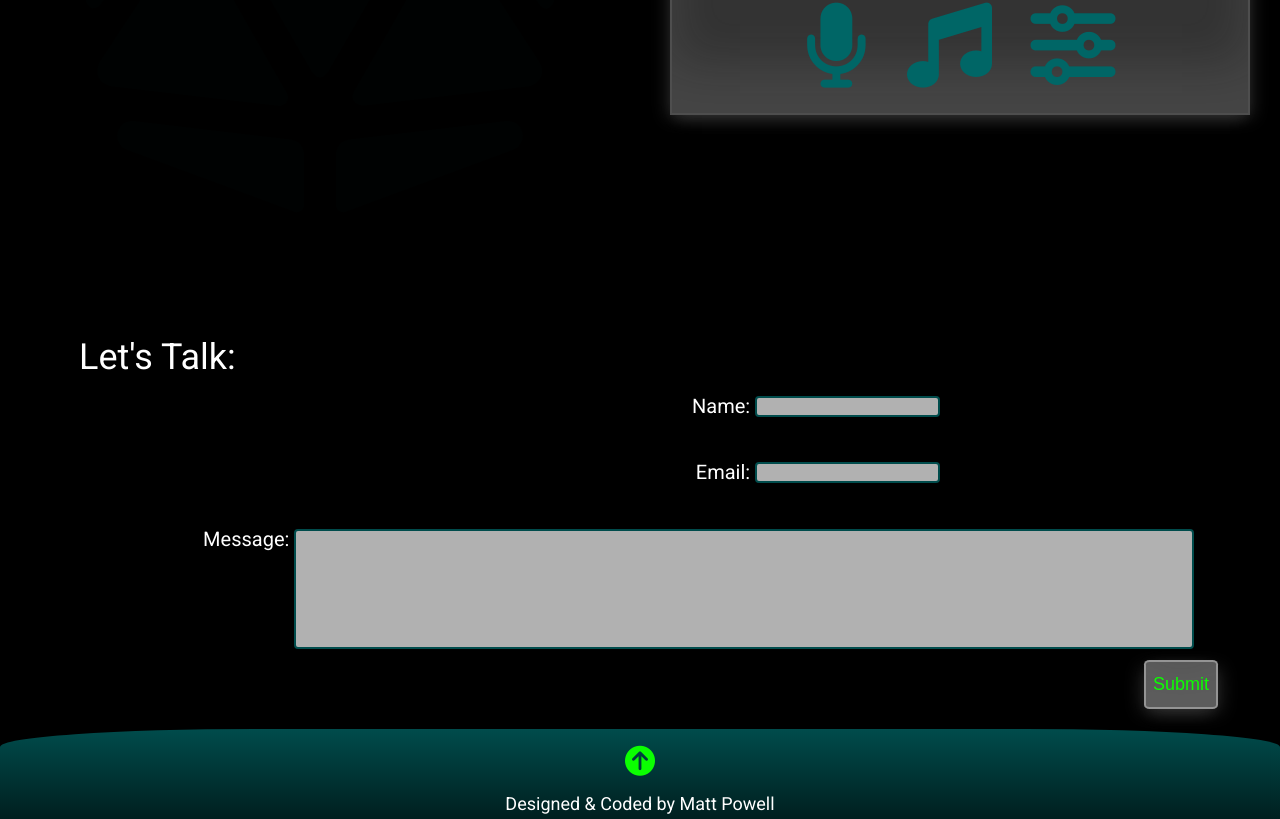
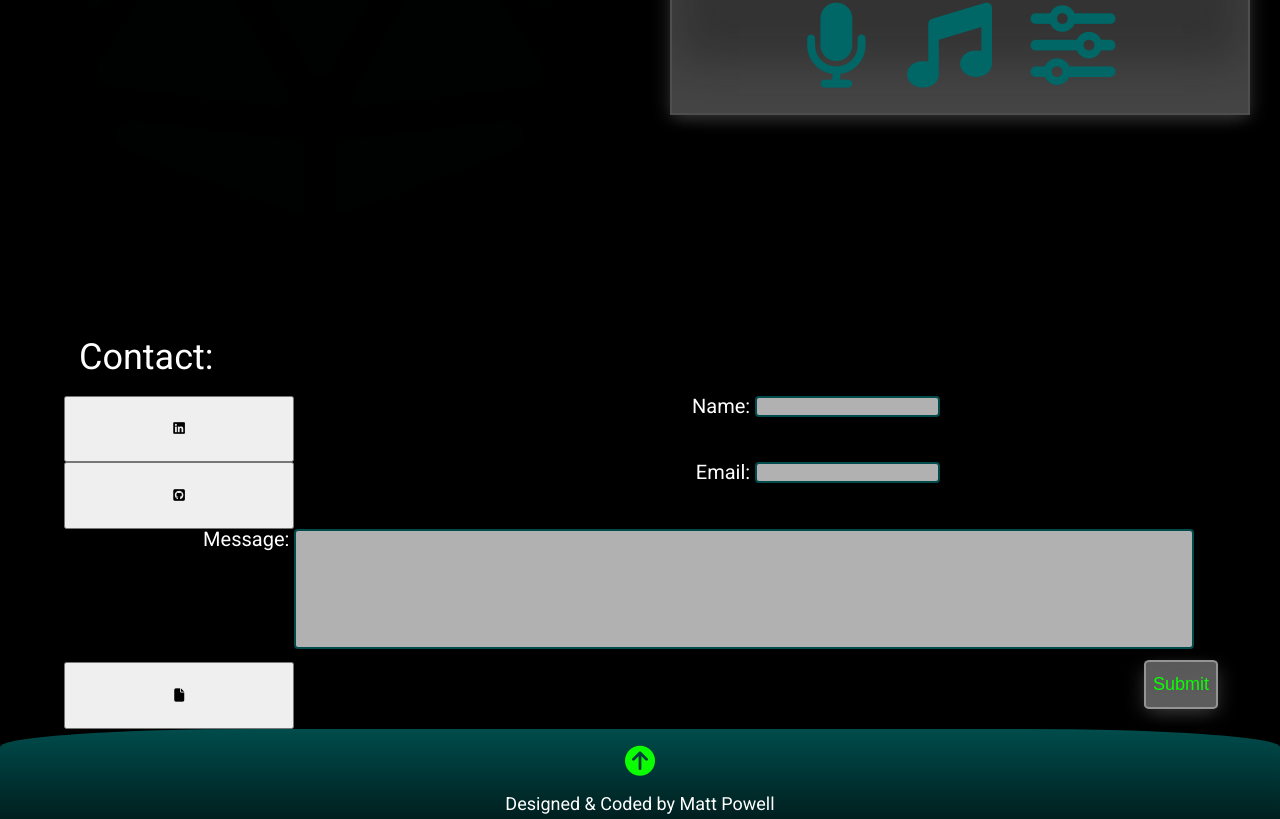
Before and after one commit to mpowell773/mpowell773.github.io, a plain HTML site: page index.html in a window 1280 px wide. Shown: the part 2459-3278 px from the top of the page. Drawn offline with nearby package versions, Linux system fonts and the light colour scheme.

Commit message:
Changed Let's Talk section to Contacts and added buttons

```diff
--- a/index.html
+++ b/index.html
@@ -156,7 +156,19 @@
 
         <!-- contact section -->
         <section id="contact">
-            <h2>Let's Talk:</h2>
+            <h2>Contact:</h2>
+
+            <button>
+                <i class="fab fa-linkedin"></i>
+            </button>
+
+            <button>
+                <i class="fab fa-github-square"></i>
+            </button>
+
+            <button>
+                <i class="fas fa-file"></i>
+            </button>
 
             <h3 id="name-title">Name:</h3>
             <h3 id="email-title">Email:</h3>
```
